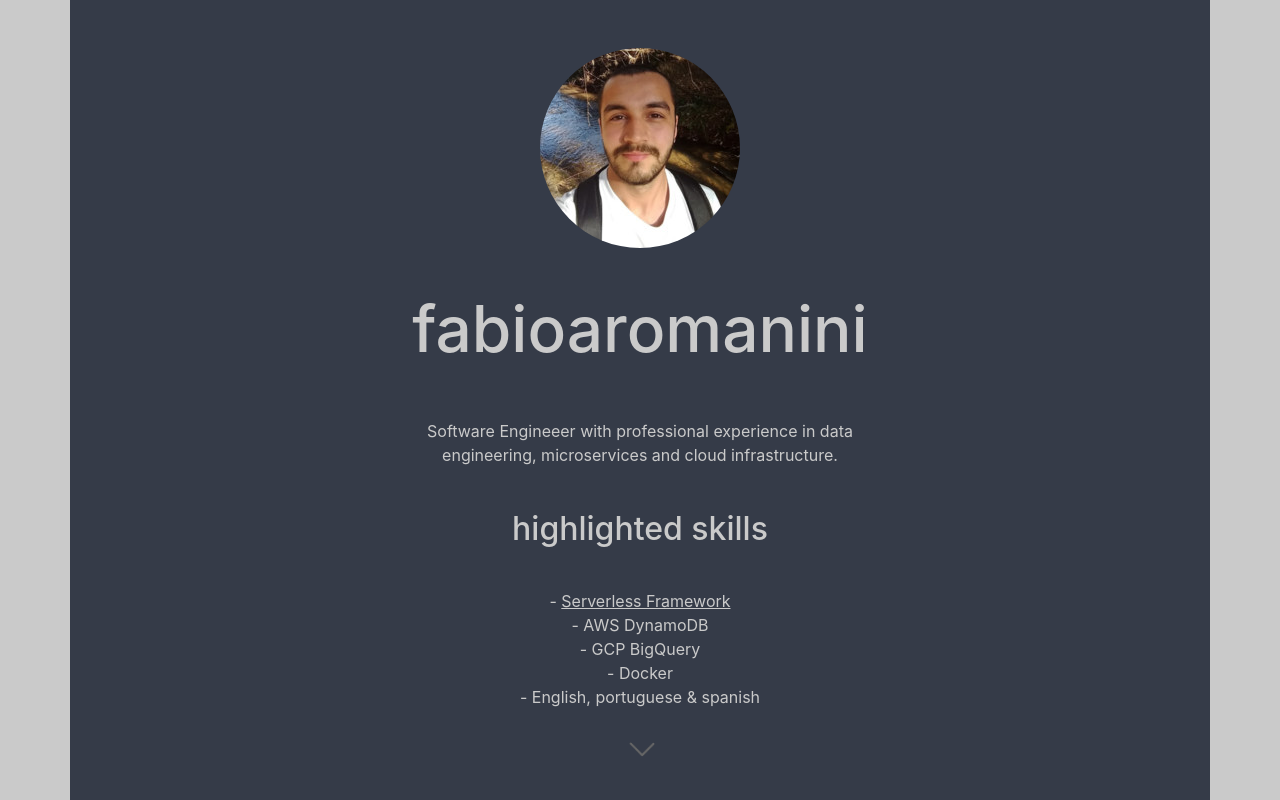
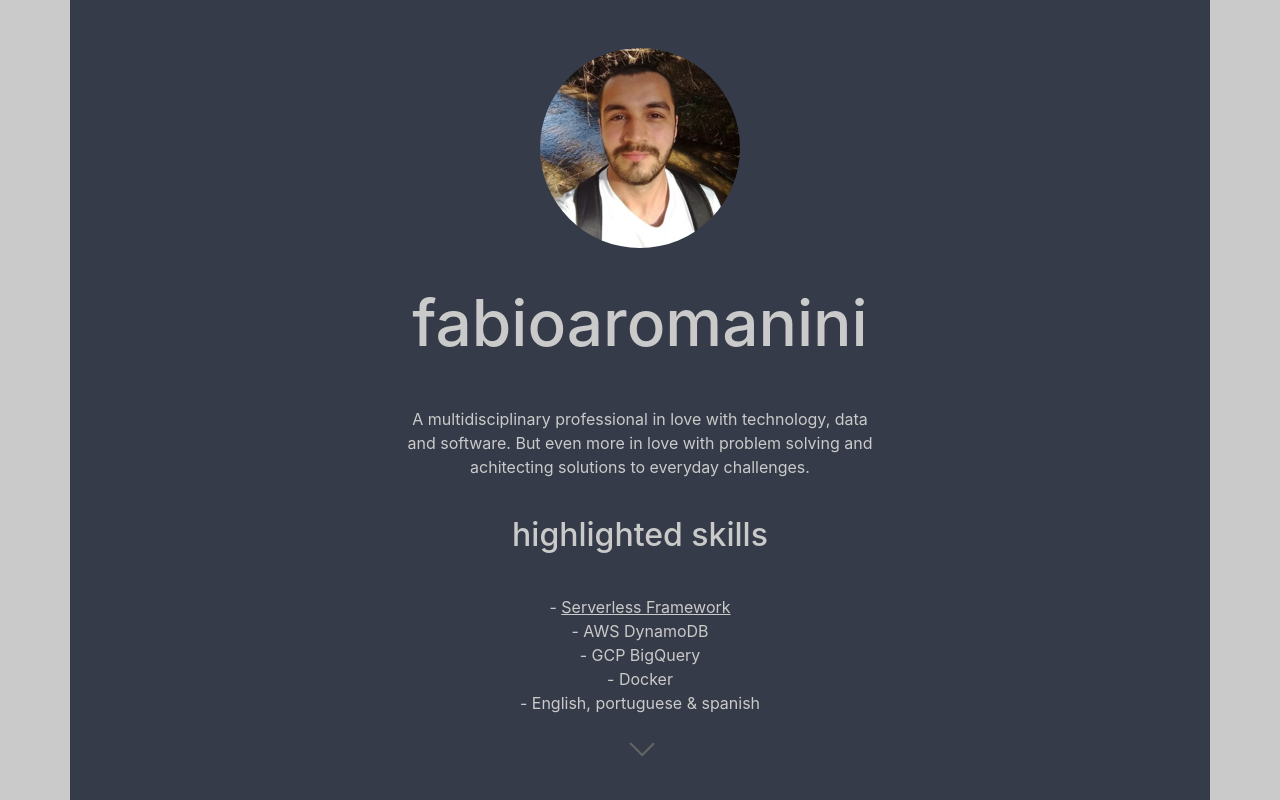
Before and after one commit to fabioaromanini/site, a React (Create React App) app: page / in a window 1280 px wide. Shown: the top 800 px of the page. Built offline with nearby package versions, Linux system fonts and the light colour scheme; no server answers.

Commit message:
updates landing description

```diff
--- a/src/landing/index.jsx
+++ b/src/landing/index.jsx
@@ -21,8 +21,7 @@ export default () => (
     </Row>
     <Row>
       <Col xs="12" id="about">
-        Software Engineeer with professional experience in data engineering,
-        microservices and cloud infrastructure.
+        A multidisciplinary professional in love with technology, data and software. But even more in love with problem solving and achitecting solutions to everyday challenges.
       </Col>
     </Row>
     <Row>
```
